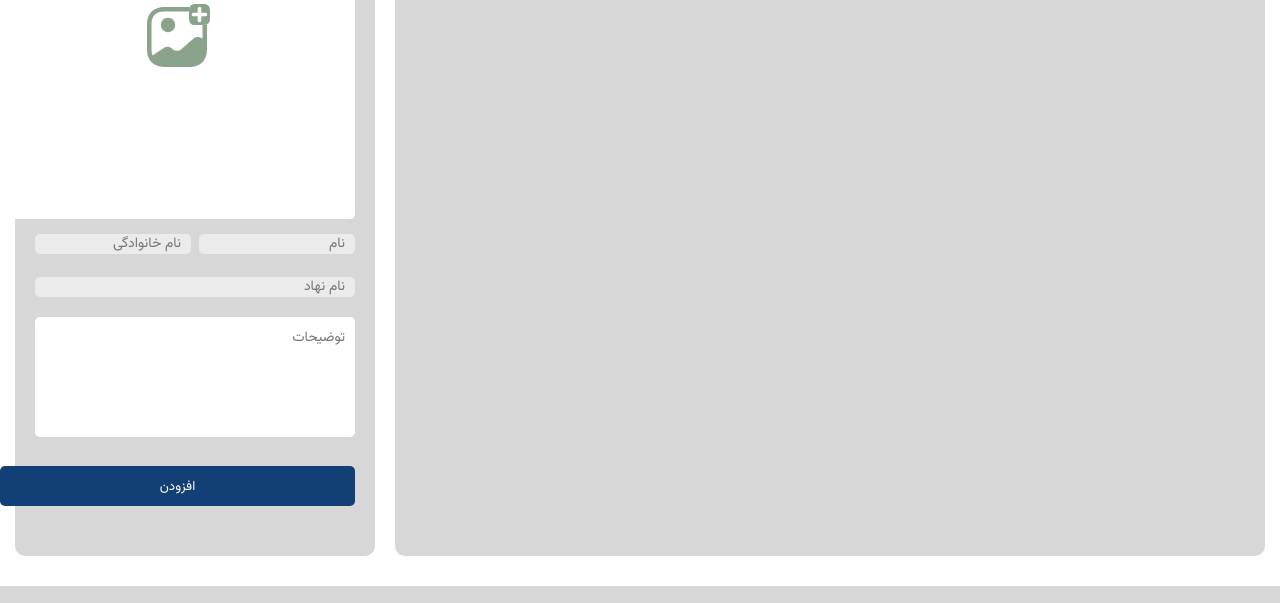
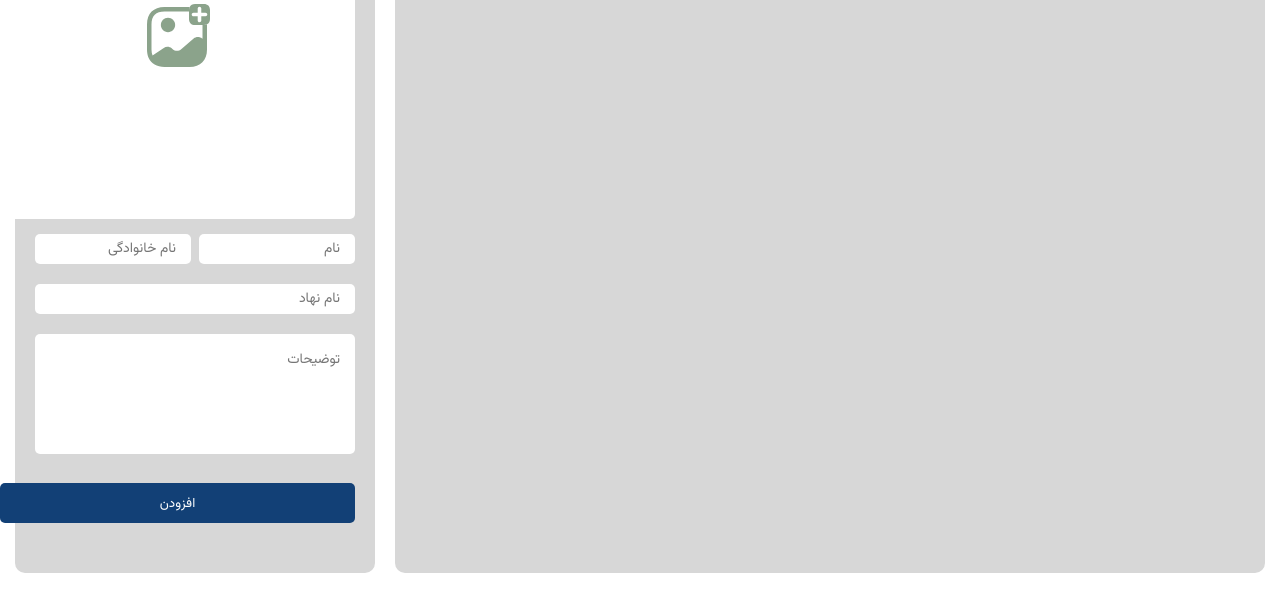
Before and after one commit to fateme-kz/hr--board, a Flask app: page /hr/ in a window 1280 px wide. Shown: the part 280-883 px from the top of the page. Run offline with Flask 3, Linux system fonts and the light colour scheme; data that the repository does not hold is empty.

Commit message:
updated inputs

```diff
--- a/src/Users/static/employee.css
+++ b/src/Users/static/employee.css
@@ -223,8 +223,9 @@ textarea {
 
 /* General input styles for other inputs outside .name-row */
 input[type="text"], textarea {
+  background-color: white;
   width: 100%;
-  padding: 10px;
+  padding: 15px;
   margin-bottom: 20px;
   border: none;
   border-radius: 5px;
```
